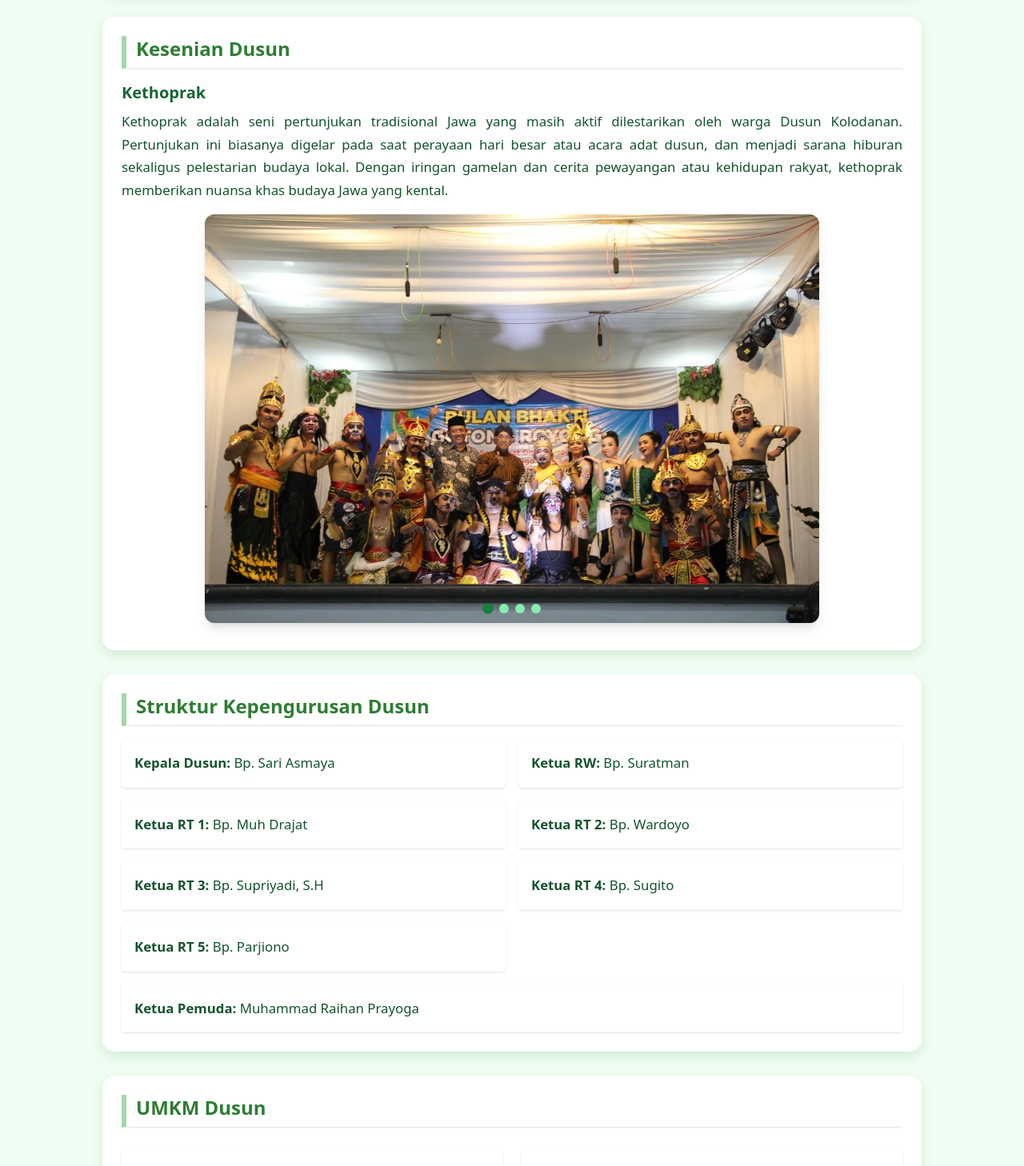
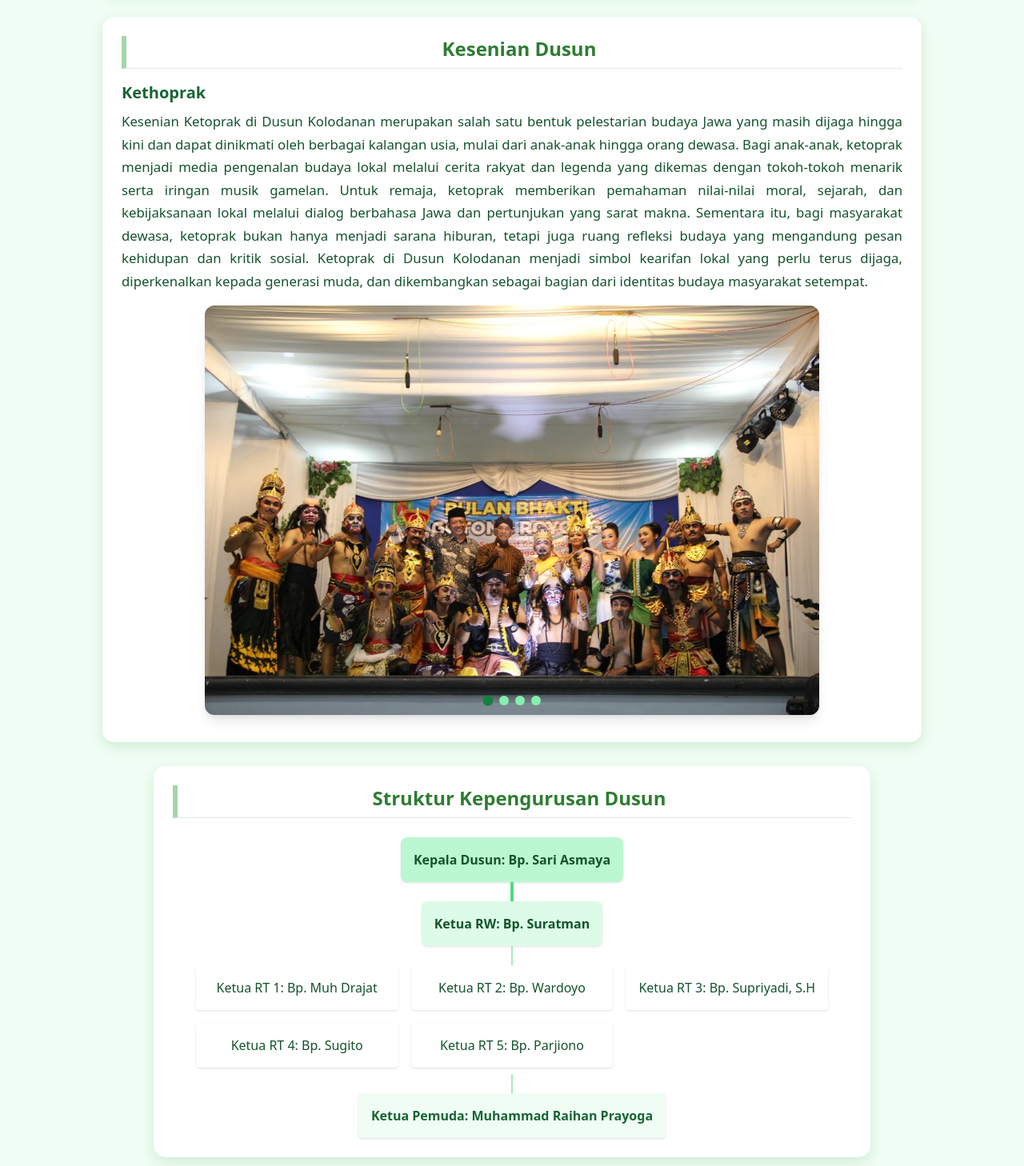
Before and after one commit to Tenshi-X/profil-dusun-kolodanan, a React (Create React App) app: page / in a window 1280 px wide. Shown: the part 660-2118 px from the top of the page at 80% size. Built offline with nearby package versions, Linux system fonts and the light colour scheme.

Commit message:
Memperbaiki tampilan

```diff
--- a/src/App.js
+++ b/src/App.js
@@ -66,7 +66,9 @@ function App() {
       {/* Header */}
       <header className="bg-green-700 text-white py-6 text-center shadow-md">
         <h1 className="text-3xl font-bold">Profil Dusun Kolodanan</h1>
-        <p className="text-sm mt-1">Desa Bligo, Kecamatan Ngluwar, Kabupaten Magelang</p>
+        <p className="text-sm mt-1">
+          Desa Bligo, Kecamatan Ngluwar, Kabupaten Magelang
+        </p>
       </header>
 
       {/* Navbar */}
@@ -89,7 +91,7 @@ function App() {
 
       {/* Deskripsi Section */}
       <section id="deskripsi" className="p-6 max-w-5xl mx-auto">
-        <h2 className="text-2xl font-semibold border-b pb-2 mb-4">
+        <h2 className="text-2xl font-semibold border-b pb-2 mb-4 text-center">
           Deskripsi Dusun
         </h2>
         <div className="md:flex gap-6 items-start">
@@ -114,17 +116,25 @@ function App() {
 
       {/* Kesenian Section */}
       <section id="kesenian" className="p-6 max-w-5xl mx-auto">
-        <h2 className="text-2xl font-semibold border-b pb-2 mb-4">
+        <h2 className="text-2xl font-semibold border-b pb-2 mb-4 text-center">
           Kesenian Dusun
         </h2>
         <h3 className="text-xl font-bold text-green-800 mb-2">Kethoprak</h3>
         <p className="mb-4 text-justify">
-          Kethoprak adalah seni pertunjukan tradisional Jawa yang masih aktif
-          dilestarikan oleh warga Dusun Kolodanan. Pertunjukan ini biasanya
-          digelar pada saat perayaan hari besar atau acara adat dusun, dan
-          menjadi sarana hiburan sekaligus pelestarian budaya lokal. Dengan
-          iringan gamelan dan cerita pewayangan atau kehidupan rakyat, kethoprak
-          memberikan nuansa khas budaya Jawa yang kental.
+          Kesenian Ketoprak di Dusun Kolodanan merupakan salah satu bentuk
+          pelestarian budaya Jawa yang masih dijaga hingga kini dan dapat
+          dinikmati oleh berbagai kalangan usia, mulai dari anak-anak hingga
+          orang dewasa. Bagi anak-anak, ketoprak menjadi media pengenalan budaya
+          lokal melalui cerita rakyat dan legenda yang dikemas dengan
+          tokoh-tokoh menarik serta iringan musik gamelan. Untuk remaja,
+          ketoprak memberikan pemahaman nilai-nilai moral, sejarah, dan
+          kebijaksanaan lokal melalui dialog berbahasa Jawa dan pertunjukan yang
+          sarat makna. Sementara itu, bagi masyarakat dewasa, ketoprak bukan
+          hanya menjadi sarana hiburan, tetapi juga ruang refleksi budaya yang
+          mengandung pesan kehidupan dan kritik sosial. Ketoprak di Dusun
+          Kolodanan menjadi simbol kearifan lokal yang perlu terus dijaga,
+          diperkenalkan kepada generasi muda, dan dikembangkan sebagai bagian
+          dari identitas budaya masyarakat setempat.
         </p>
 
         {/* Carousel */}
@@ -195,57 +205,62 @@ function App() {
       </section>
 
       {/* Struktur Section */}
-      <section id="struktur" className="p-6 max-w-5xl mx-auto">
-        <h2 className="text-2xl font-semibold border-b pb-2 mb-4">
+      <section id="struktur" className="p-6 max-w-4xl mx-auto">
+        <h2 className="text-2xl font-semibold border-b pb-2 mb-6 text-center">
           Struktur Kepengurusan Dusun
         </h2>
-        <div className="grid md:grid-cols-2 gap-4 text-base">
-          <div className="bg-white p-4 rounded shadow">
-            <p>
-              <strong>Kepala Dusun:</strong> Bp. Sari Asmaya
-            </p>
+
+        {/* Kepala Dusun */}
+        <div className="text-center mb-6">
+          <div className="inline-block bg-green-200 text-green-900 font-bold p-4 rounded-lg shadow">
+            Kepala Dusun: Bp. Sari Asmaya
           </div>
-          <div className="bg-white p-4 rounded shadow">
-            <p>
-              <strong>Ketua RW:</strong> Bp. Suratman
-            </p>
+        </div>
+
+        {/* Ketua RW */}
+        <div className="flex justify-center mb-6 relative">
+          <div className="w-1 h-6 bg-green-400 absolute top-[-1.5rem]"></div>{" "}
+          {/* Garis ke atas */}
+          <div className="bg-green-100 p-4 rounded-lg shadow font-semibold text-center w-fit">
+            Ketua RW: Bp. Suratman
           </div>
-          <div className="bg-white p-4 rounded shadow">
-            <p>
-              <strong>Ketua RT 1:</strong> Bp. Muh Drajat
-            </p>
+        </div>
+
+        {/* Ketua RT */}
+        <div className="flex justify-center mb-6 relative">
+          <div className="absolute w-px h-6 bg-green-400 top-[-1.5rem] left-1/2 transform -translate-x-1/2"></div>{" "}
+          {/* Garis ke atas */}
+          <div className="grid grid-cols-1 md:grid-cols-3 gap-4">
+            <div className="bg-white p-4 rounded shadow text-center">
+              Ketua RT 1: Bp. Muh Drajat
+            </div>
+            <div className="bg-white p-4 rounded shadow text-center">
+              Ketua RT 2: Bp. Wardoyo
+            </div>
+            <div className="bg-white p-4 rounded shadow text-center">
+              Ketua RT 3: Bp. Supriyadi, S.H
+            </div>
+            <div className="bg-white p-4 rounded shadow text-center">
+              Ketua RT 4: Bp. Sugito
+            </div>
+            <div className="bg-white p-4 rounded shadow text-center md:col-start-2">
+              Ketua RT 5: Bp. Parjiono
+            </div>
           </div>
-          <div className="bg-white p-4 rounded shadow">
-            <p>
-              <strong>Ketua RT 2:</strong> Bp. Wardoyo
-            </p>
-          </div>
-          <div className="bg-white p-4 rounded shadow">
-            <p>
-              <strong>Ketua RT 3:</strong> Bp. Supriyadi, S.H
-            </p>
-          </div>
-          <div className="bg-white p-4 rounded shadow">
-            <p>
-              <strong>Ketua RT 4:</strong> Bp. Sugito
-            </p>
-          </div>
-          <div className="bg-white p-4 rounded shadow">
-            <p>
-              <strong>Ketua RT 5:</strong> Bp. Parjiono
-            </p>
-          </div>
-          <div className="bg-white p-4 rounded shadow md:col-span-2">
-            <p>
-              <strong>Ketua Pemuda:</strong> Muhammad Raihan Prayoga
-            </p>
+        </div>
+
+        {/* Ketua Pemuda */}
+        <div className="flex justify-center mt-8 relative">
+          <div className="absolute w-px h-6 bg-green-400 top-[-1.5rem] left-1/2 transform -translate-x-1/2"></div>
+          <div className="bg-green-50 text-green-800 p-4 rounded shadow text-center font-semibold w-fit">
+            Ketua Pemuda: Muhammad Raihan Prayoga
           </div>
         </div>
       </section>
 
       {/* UMKM Section */}
       <section id="umkm" className="p-6 max-w-5xl mx-auto">
-        <h2 className="text-2xl font-semibold border-b pb-2 mb-6">
+        <h2 className="text-2xl font-semibold border-b pb-2 mb-6 text-center">
           UMKM Dusun
         </h2>
         <div className="grid md:grid-cols-2 gap-6">
```
